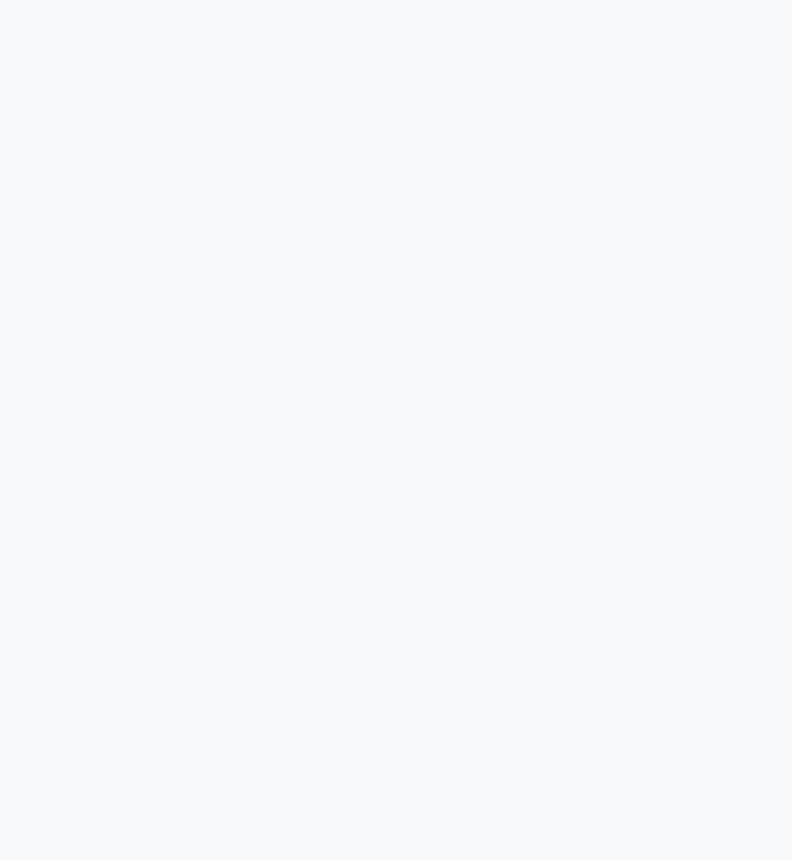
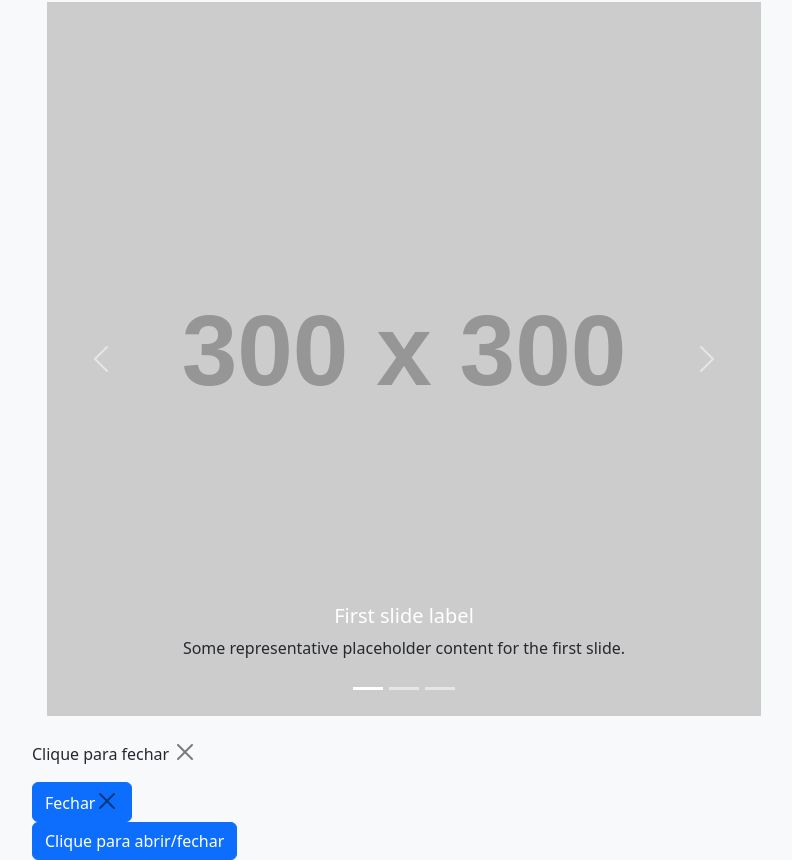
Before and after one commit to denisrodrigues-ita/cursobootstrapfive, a React (Vite) app: page /accordion in a window 1280 px wide. Shown: the part 3368-4228 px from the top of the page, without its empty margins (50-842 px from the left). Before the commit the page ends 3370 px from the top, so only its background shows below. Built offline with nearby package versions, Linux system fonts and the light colour scheme.

Commit message:
collapse

```diff
--- a/src/pages/Accordion/accordion.css
+++ b/src/pages/Accordion/accordion.css
@@ -1,3 +1,4 @@
+
 .acc.card {
   width: 200px;
 }
--- a/src/pages/Accordion/index.jsx
+++ b/src/pages/Accordion/index.jsx
@@ -346,6 +346,146 @@ const Accordion = () => {
           </div>
         </div>
       </div>
+
+      {/* Slider */}
+      <div class="container mb-4">
+        <div class="col-8">
+          <div id="carousel" class="carousel slide" data-bs-ride="carousel">
+            <div class="carousel-indicators">
+              <button
+                class="active"
+                type="button"
+                data-bs-target="#carousel"
+                data-bs-slide-to="0"
+                aria-current="true"
+                aria-label="Slide 1"
+              ></button>
+              <button
+                type="button"
+                data-bs-target="#carousel"
+                data-bs-slide-to="1"
+                aria-current="false"
+                aria-label="Slide 2"
+              ></button>
+              <button
+                type="button"
+                data-bs-target="#carousel"
+                data-bs-slide-to="2"
+                aria-current="false"
+                aria-label="Slide 3"
+              ></button>
+            </div>
+            <div class="carousel-inner">
+              <div class="carousel-item active" id="carousel-item-1">
+                <img
+                  src="https://via.placeholder.com/300"
+                  class="d-block w-100"
+                  alt="minha imagem"
+                />
+                <div class="carousel-caption">
+                  <h5>First slide label</h5>
+                  <p>
+                    Some representative placeholder content for the first slide.
+                  </p>
+                </div>
+              </div>
+              <div class="carousel-item" id="carousel-item-2">
+                <img
+                  src="https://via.placeholder.com/300"
+                  class="d-block w-100"
+                  alt="minha imagem"
+                />
+                <div class="carousel-caption">
+                  <h5>Second slide label</h5>
+                  <p>
+                    Some representative placeholder content for the second
+                    slide.
+                  </p>
+                </div>
+              </div>
+              <div class="carousel-item" id="carousel-item-3">
+                <img
+                  src="https://via.placeholder.com/300"
+                  class="d-block w-100"
+                  alt="minha imagem"
+                />
+                <div class="carousel-caption">
+                  <h5>Third slide label</h5>
+                  <p>
+                    Some representative placeholder content for the third slide.
+                  </p>
+                </div>
+              </div>
+            </div>
+            <button
+              class="carousel-control-prev"
+              type="button"
+              data-bs-target="#carousel"
+              data-bs-slide="prev"
+            >
+              <span
+                class="carousel-control-prev-icon"
+                aria-hidden="true"
+              ></span>
+              <span class="visually-hidden">Previous</span>
+            </button>
+            <button
+              class="carousel-control-next"
+              type="button"
+              data-bs-target="#carousel"
+              data-bs-slide="next"
+            >
+              <span
+                class="carousel-control-next-icon"
+                aria-hidden="true"
+              ></span>
+              <span class="visually-hidden">Next</span>
+            </button>
+          </div>
+        </div>
+      </div>
+
+      {/* close button */}
+      <div class="container">
+        <p>
+          Clique para fechar{" "}
+          <button
+            className="btn-close"
+            type="button"
+            aria-label="Close"
+          ></button>
+        </p>
+        <a href="#" class="btn btn-primary">
+          Fechar
+          <button
+            className="btn-close"
+            type="button"
+            aria-label="Close"
+          ></button>
+        </a>
+      </div>
+
+      {/* Collapse */}
+      <div class="container">
+        <button
+          className="btn btn-primary"
+          type="button"
+          data-bs-toggle="collapse"
+          data-bs-target="#collapse"
+          aria-expanded="false"
+          aria-controls="collapse"
+        >
+          Clique para abrir/fechar
+        </button>
+        <div class="collapse" id="collapse">
+          <div className="col-12 mt-4">
+            Lorem ipsum dolor, sit amet consectetur adipisicing elit. Neque
+            totam itaque nulla quas, nobis hic asperiores accusamus nesciunt ad,
+            assumenda beatae? Neque sed ducimus et doloremque autem quidem? Rem,
+            harum?
+          </div>
+        </div>
+      </div>
     </>
   );
 };
```
